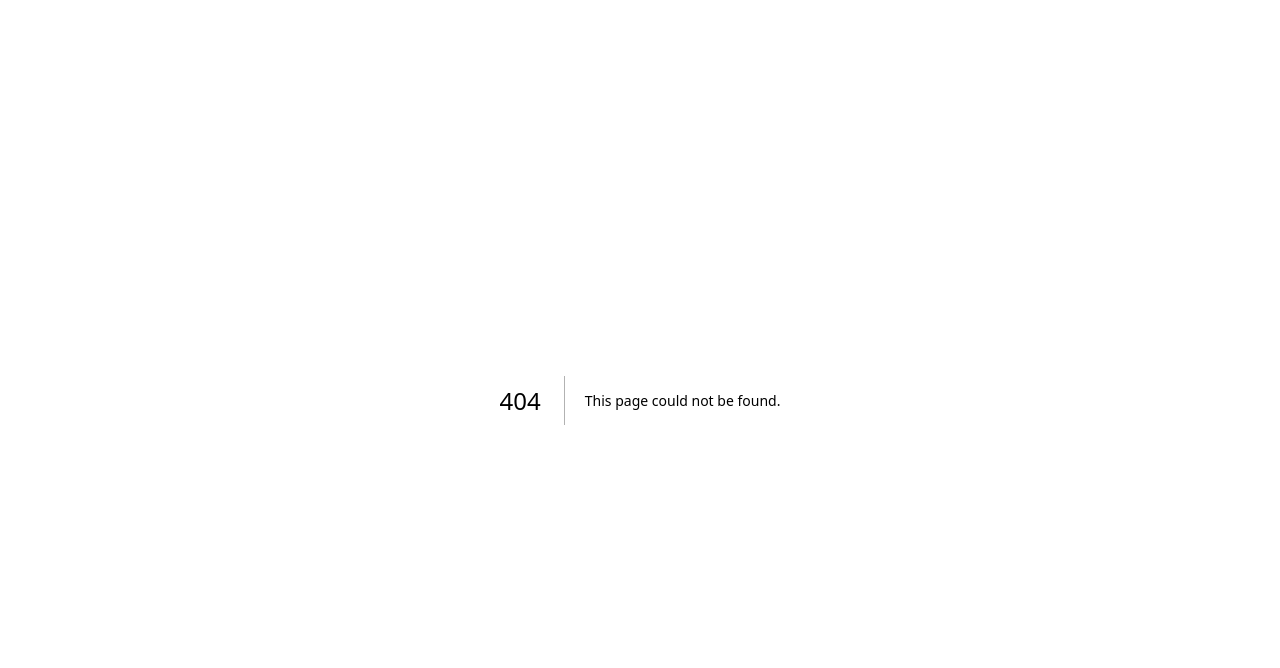
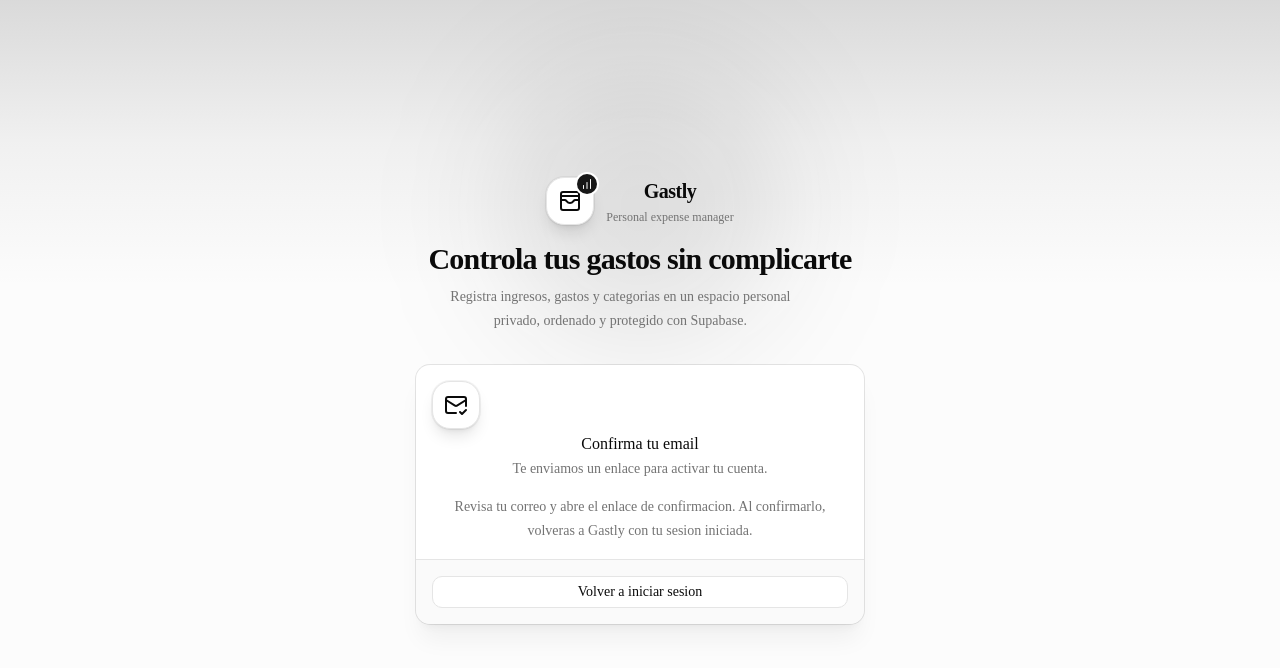
Before and after one commit to elmerjacobo97/Gastly, a Next.js app: page /check-email in a window 1280 px wide. Before the commit this address had no page. Shown: the top 668 px of the page. Built offline with nearby package versions, Linux system fonts and the light colour scheme.

Commit message:
feat: enhance authentication flow with email confirmation and update UI components

```diff
--- /dev/null
+++ b/app/(auth)/check-email/page.tsx
@@ -0,0 +1,38 @@
+import { MailCheckIcon } from 'lucide-react';
+import Link from 'next/link';
+
+import { Button } from '@/components/ui/button';
+import { Card, CardContent, CardDescription, CardFooter, CardHeader, CardTitle } from '@/components/ui/card';
+
+type CheckEmailPageProps = {
+  searchParams: Promise<{
+    email?: string;
+  }>;
+};
+
+export default async function CheckEmailPage({ searchParams }: CheckEmailPageProps) {
+  const params = await searchParams;
+
+  return (
+    <Card className="w-full max-w-md border-foreground/10 text-center shadow-xl shadow-foreground/5">
+      <CardHeader className="items-center">
+        <div className="grid size-12 place-items-center rounded-2xl border bg-card text-card-foreground shadow-lg shadow-foreground/10 ring-1 ring-foreground/5">
+          <MailCheckIcon className="size-6" />
+        </div>
+        <CardTitle>Confirma tu email</CardTitle>
+        <CardDescription>Te enviamos un enlace para activar tu cuenta.</CardDescription>
+      </CardHeader>
+      <CardContent>
+        <p className="text-sm leading-6 text-muted-foreground">
+          Revisa {params.email ? <span className="font-medium text-foreground">{params.email}</span> : 'tu correo'} y
+          abre el enlace de confirmacion. Al confirmarlo, volveras a Gastly con tu sesion iniciada.
+        </p>
+      </CardContent>
+      <CardFooter className="flex-col gap-3">
+        <Button asChild className="w-full" variant="outline">
+          <Link href="/login">Volver a iniciar sesion</Link>
+        </Button>
+      </CardFooter>
+    </Card>
+  );
+}
--- a/app/(auth)/layout.tsx
+++ b/app/(auth)/layout.tsx
@@ -1,22 +1,29 @@
+import { Logo } from "@/components/logo"
+
 type AuthLayoutProps = {
-  children: React.ReactNode;
-};
+  children: React.ReactNode
+}
 
 export default function AuthLayout({ children }: AuthLayoutProps) {
   return (
     <main className="relative flex min-h-svh flex-col items-center justify-center overflow-hidden bg-muted/30 px-6 py-12">
-      <div className="absolute inset-x-0 top-0 h-64 bg-linear-to-b from-primary/10 to-transparent" />
+      <div className="absolute inset-x-0 top-0 h-72 bg-linear-to-b from-primary/15 via-primary/5 to-transparent" />
+      <div className="absolute left-1/2 top-16 size-72 -translate-x-1/2 rounded-full bg-primary/10 blur-3xl" />
       <div className="relative flex w-full max-w-md flex-col items-center gap-8">
-        <div className="flex flex-col items-center gap-2 text-center">
-          <div className="rounded-full border bg-background px-3 py-1 text-sm font-medium text-muted-foreground shadow-sm">
-            Gastly
+        <header className="flex flex-col items-center gap-4 text-center">
+          <Logo className="justify-center" />
+          <div className="flex flex-col gap-2">
+            <h1 className="text-balance text-3xl font-semibold tracking-tight">
+              Controla tus gastos sin complicarte
+            </h1>
+            <p className="max-w-sm text-pretty text-sm leading-6 text-muted-foreground">
+              Registra ingresos, gastos y categorias en un espacio personal
+              privado, ordenado y protegido con Supabase.
+            </p>
           </div>
-          <p className="max-w-sm text-sm text-muted-foreground">
-            Tu espacio privado para cuidar la salud y rutina de tus gatos.
-          </p>
-        </div>
+        </header>
         {children}
       </div>
     </main>
-  );
+  )
 }
--- /dev/null
+++ b/app/auth/confirm/route.ts
@@ -0,0 +1,56 @@
+import { type EmailOtpType } from "@supabase/supabase-js"
+import { NextResponse } from "next/server"
+
+import { createClient } from "@/lib/supabase/server"
+
+function getSafeNextPath(next: string | null) {
+  if (!next || !next.startsWith("/") || next.startsWith("//")) {
+    return "/dashboard"
+  }
+
+  return next
+}
+
+function getRedirectUrl(request: Request, pathname: string) {
+  const url = new URL(request.url)
+  url.pathname = pathname
+  url.search = ""
+
+  return url
+}
+
+export async function GET(request: Request) {
+  const requestUrl = new URL(request.url)
+  const code = requestUrl.searchParams.get("code")
+  const tokenHash = requestUrl.searchParams.get("token_hash")
+  const type = requestUrl.searchParams.get("type") as EmailOtpType | null
+  const next = getSafeNextPath(requestUrl.searchParams.get("next"))
+  const supabase = await createClient()
+
+  if (code) {
+    const { error } = await supabase.auth.exchangeCodeForSession(code)
+
+    if (!error) {
+      return NextResponse.redirect(getRedirectUrl(request, next))
+    }
+  }
+
+  if (tokenHash && type) {
+    const { error } = await supabase.auth.verifyOtp({
+      token_hash: tokenHash,
+      type,
+    })
+
+    if (!error) {
+      return NextResponse.redirect(getRedirectUrl(request, next))
+    }
+  }
+
+  const url = getRedirectUrl(request, "/login")
+  url.searchParams.set(
+    "error",
+    "No se pudo confirmar el email. Intenta iniciar sesion nuevamente."
+  )
+
+  return NextResponse.redirect(url)
+}
--- a/app/dashboard/page.tsx
+++ b/app/dashboard/page.tsx
@@ -1,4 +1,4 @@
-import { CatIcon } from "lucide-react"
+import { WalletCardsIcon } from "lucide-react"
 import { redirect } from "next/navigation"
 
 import { Button } from "@/components/ui/button"
@@ -30,7 +30,7 @@
         <div>
           <p className="text-sm font-medium text-muted-foreground">Gastly</p>
           <h1 className="mt-1 text-3xl font-semibold tracking-tight">
-            Panel de gatos
+            Panel de gastos
           </h1>
         </div>
         <form action={signOut}>
@@ -44,15 +44,15 @@
         <Empty className="border">
           <EmptyHeader>
             <EmptyMedia variant="icon">
-              <CatIcon />
+              <WalletCardsIcon />
             </EmptyMedia>
             <EmptyTitle>Auth listo para {user.email}</EmptyTitle>
             <EmptyDescription>
-              El siguiente paso es crear las tablas y el modulo para registrar tus gatos.
+              El siguiente paso es crear las tablas y el modulo para registrar gastos, ingresos y categorias.
             </EmptyDescription>
           </EmptyHeader>
           <EmptyContent>
-            <Button disabled>Agregar gato</Button>
+            <Button disabled>Agregar gasto</Button>
           </EmptyContent>
         </Empty>
       </section>
--- /dev/null
+++ b/components/logo.tsx
@@ -0,0 +1,37 @@
+import { ChartNoAxesColumnIncreasingIcon, WalletCardsIcon } from "lucide-react"
+
+import { cn } from "@/lib/utils"
+
+type LogoProps = {
+  className?: string
+  markClassName?: string
+  showText?: boolean
+}
+
+export function Logo({ className, markClassName, showText = true }: LogoProps) {
+  return (
+    <div className={cn("flex items-center gap-3", className)}>
+      <div
+        className={cn(
+          "relative grid size-12 place-items-center rounded-2xl border bg-card text-card-foreground shadow-lg shadow-foreground/10 ring-1 ring-foreground/5",
+          markClassName
+        )}
+      >
+        <div className="absolute -right-1 -top-1 grid size-5 place-items-center rounded-full bg-primary text-primary-foreground ring-2 ring-background">
+          <ChartNoAxesColumnIncreasingIcon className="size-3" />
+        </div>
+        <WalletCardsIcon className="size-6" />
+      </div>
+      {showText ? (
+        <div className="flex flex-col leading-none">
+          <span className="font-heading text-xl font-semibold tracking-tight">
+            Gastly
+          </span>
+          <span className="mt-1 text-xs font-medium text-muted-foreground">
+            Personal expense manager
+          </span>
+        </div>
+      ) : null}
+    </div>
+  )
+}
--- a/features/auth/actions.ts
+++ b/features/auth/actions.ts
@@ -1,6 +1,7 @@
 "use server"
 
 import { redirect } from "next/navigation"
+import { headers } from "next/headers"
 
 import {
   type LoginValues,
@@ -57,11 +58,14 @@
     return { error: parsedValues.error.issues[0]?.message ?? "Datos invalidos." }
   }
 
+  const headersList = await headers()
+  const origin = headersList.get("origin")
   const supabase = await createClient()
   const { error } = await supabase.auth.signUp({
     email: parsedValues.data.email,
     password: parsedValues.data.password,
     options: {
+      emailRedirectTo: origin ? `${origin}/auth/confirm` : undefined,
       data: {
         full_name: parsedValues.data.fullName,
       },
@@ -72,7 +76,7 @@
     return { error: error.message }
   }
 
-  redirect("/dashboard")
+  redirect(`/check-email?email=${encodeURIComponent(parsedValues.data.email)}`)
 }
 
 export async function signOut() {
--- a/features/auth/login-form.tsx
+++ b/features/auth/login-form.tsx
@@ -50,9 +50,11 @@
 
   return (
     <Card className="w-full max-w-md border-foreground/10 shadow-xl shadow-foreground/5">
-      <CardHeader>
+      <CardHeader className="text-center">
         <CardTitle>Entra a tu cuenta</CardTitle>
-        <CardDescription>Administra tus gatos, visitas veterinarias y recordatorios.</CardDescription>
+        <CardDescription>
+          Continua revisando tus movimientos y presupuesto personal.
+        </CardDescription>
       </CardHeader>
       <CardContent>
         <form className="flex flex-col gap-5" id="login-form" noValidate onSubmit={form.handleSubmit(onSubmit)}>
--- a/features/auth/sign-up-form.tsx
+++ b/features/auth/sign-up-form.tsx
@@ -51,9 +51,11 @@
 
   return (
     <Card className="w-full max-w-md border-foreground/10 shadow-xl shadow-foreground/5">
-      <CardHeader>
+      <CardHeader className="text-center">
         <CardTitle>Crea tu cuenta</CardTitle>
-        <CardDescription>Empieza con una cuenta privada para guardar la informacion de tus gatos.</CardDescription>
+        <CardDescription>
+          Configura tu espacio privado para organizar tus gastos personales.
+        </CardDescription>
       </CardHeader>
       <CardContent>
         <form className="flex flex-col gap-5" id="sign-up-form" noValidate onSubmit={form.handleSubmit(onSubmit)}>
```
